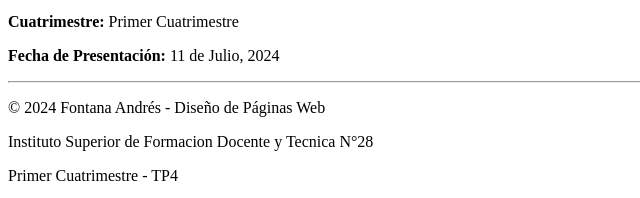
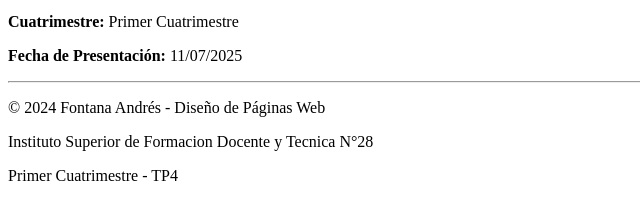
Before and after one commit to xAceOfSpadesx16/DPW-TSDS-2do, a plain HTML site: page Actividad_1/detalles.html in a window 1280 px wide. Shown: the part 1752-1950 px from the top of the page, 0-640 px from the left. Drawn offline with Linux system fonts and the light colour scheme.

Commit message:
coreccion fecha presentacion de parcial

```diff
--- a/Actividad_1/detalles.html
+++ b/Actividad_1/detalles.html
@@ -118,7 +118,7 @@
                 <p><strong>Materia:</strong> Diseño de Páginas Web</p>
                 <p><strong>Profesora:</strong> Luzzi, Milagros</p>
                 <p><strong>Cuatrimestre:</strong> Primer Cuatrimestre</p>
-                <p><strong>Fecha de Presentación:</strong> 11 de Julio, 2024</p>
+                <p><strong>Fecha de Presentación:</strong> 11/07/2025</p>
             </aside>
         </section>
     </main>
```
